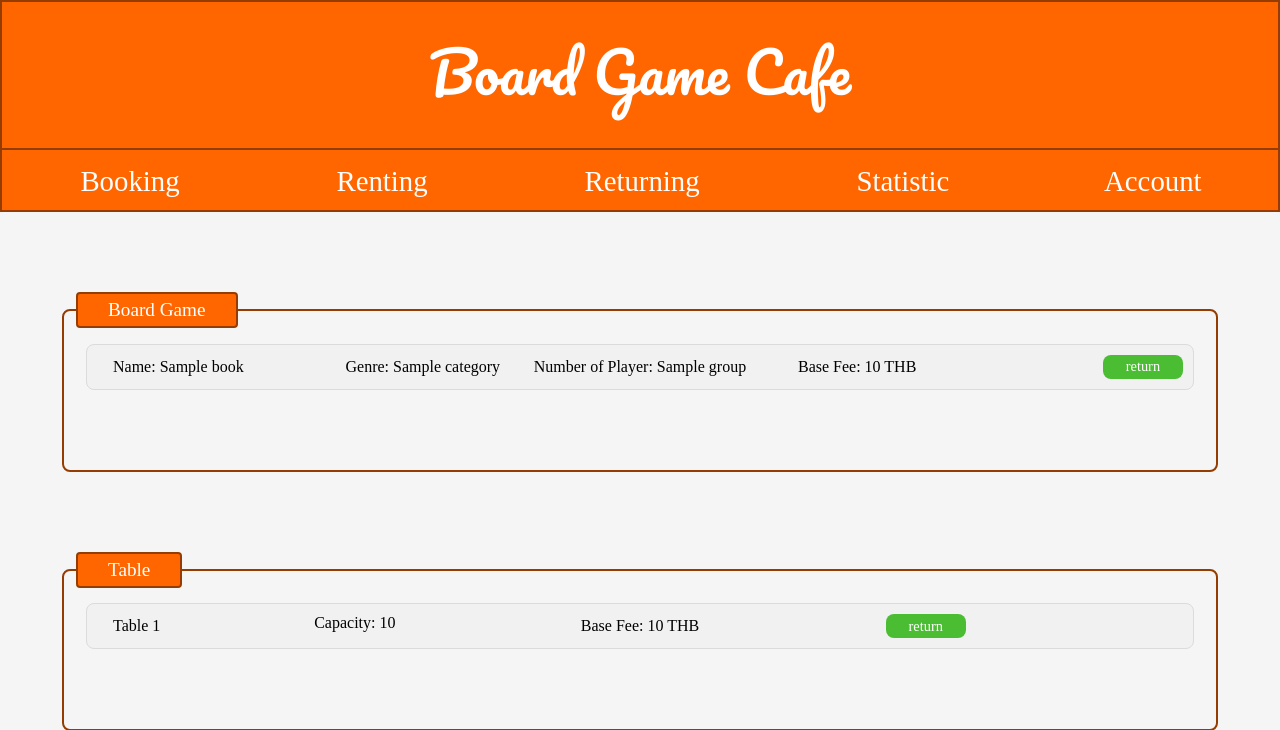
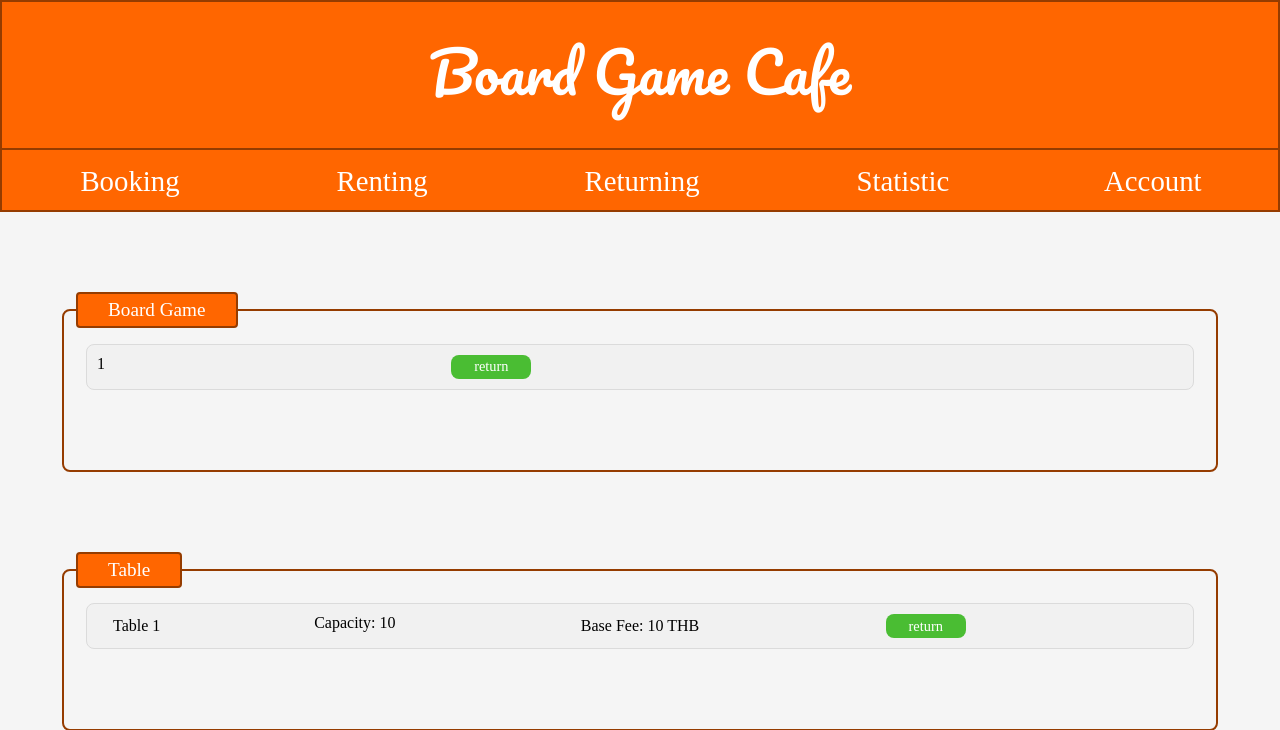
Before and after one commit to EggADayKeepTheTeacherAway/Board-Game-Cafe, a Django app: template board_game_cafe/templates/app/return.html in a window 1280 px wide. Shown: the top 730 px of the page. Run offline with Django 5.2, Linux system fonts and the light colour scheme; the template is opened without the code that fills it: most values are stand-ins (such as "Sample title", 1, 10 or a date in 2020); parts of the project's set-up code (start-up, migrations or seed data) failed here and were passed over.

Commit message:
chore: waiting  fronend to sent boardgame object to me becasue I can't display the name at current state

```diff
--- a/board_game_cafe/templates/app/return.html
+++ b/board_game_cafe/templates/app/return.html
@@ -7,12 +7,13 @@
             Board Game
         </legend>
 
-        {% for book in data.boardgame %}
+        {% for rent in data.boardgame %}
             <div class="content">
-                <span class="name">Name: {{ book.boardgame_name }}</span>
-                <span class="category">Genre: {{ book.category.category_name }}</span>
-                <span class="category">Number of Player: {{ book.group.group_name }}</span>
-                <span class="category">Base Fee: {{ book.group.base_fee }} THB</span>
+                {{ rent.item_id }}
+<!--                <span class="name">Name: {{ book.boardgame_name }}</span>-->
+<!--                <span class="category">Genre: {{ book.category.category_name }}</span>-->
+<!--                <span class="category">Number of Player: {{ book.group.group_name }}</span>-->
+<!--                <span class="category">Base Fee: {{ book.group.base_fee }} THB</span>-->
                 <a href="{% url 'board_game_cafe:post_view' %}?action=return" class="button">return</a>
             </div>
         {% endfor %}
```
